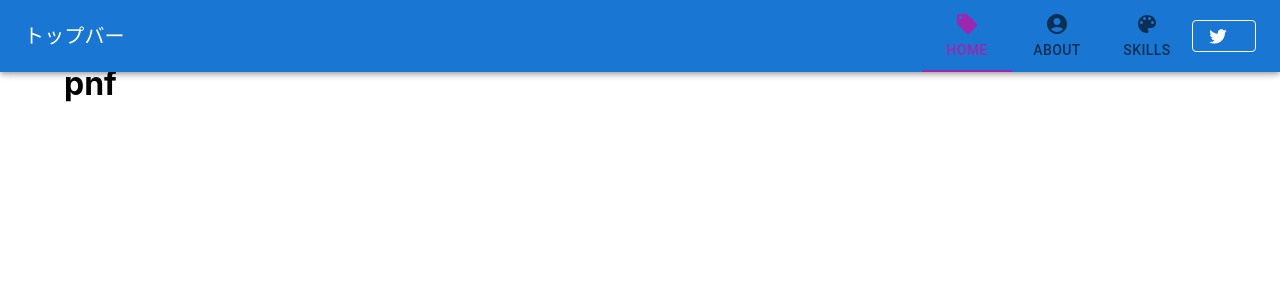
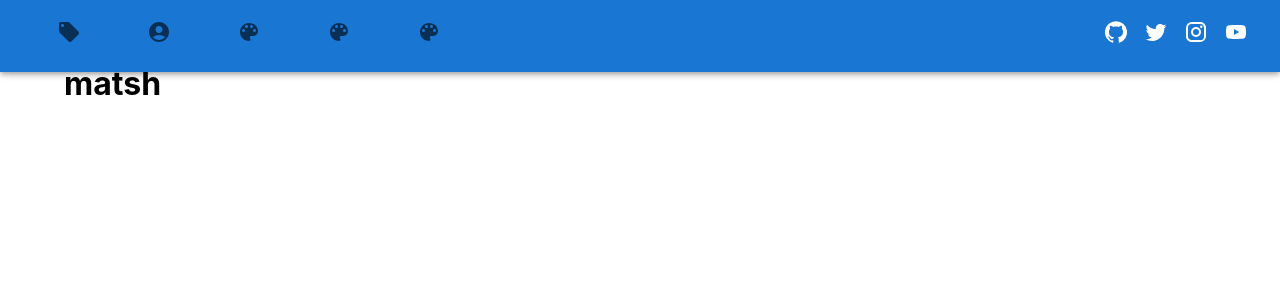
Before and after one commit to mattsunkun/portfolio, a React (Create React App) app: page /home in a window 1280 px wide. Shown: the top 300 px of the page. Built offline with nearby package versions, Linux system fonts and the light colour scheme.

Commit message:
<basing>

```diff
--- a/src/App.tsx
+++ b/src/App.tsx
@@ -35,7 +35,8 @@ const App: React.FC = () => {
         <TopBar pageMode={pageMode} setPageMode={setPageMode} />
         <Container className="main-content">
           <Routes>
-            <Route path="/" element={<Home pageMode={pageMode} />} />
+            <Route path="/" element={<Home />} />
+            <Route path="/home" element={<Home />} />
             <Route path="/about" element={<About />} />
             <Route path="/skills" element={<Skills />} />
             <Route path="/products" element={<Products />} />
--- a/src/components/TopBar.tsx
+++ b/src/components/TopBar.tsx
@@ -3,7 +3,11 @@ import React from 'react';
 
 
 // mui
+import GitHubIcon from '@mui/icons-material/GitHub';
 import TwitterIcon from '@mui/icons-material/Twitter';
+import InstagramIcon from '@mui/icons-material/Instagram';
+import YouTubeIcon from '@mui/icons-material/YouTube';
+
 import AppBar from '@mui/material/AppBar';
 import Box from '@mui/material/Box';
 import Toolbar from '@mui/material/Toolbar';
@@ -14,37 +18,46 @@ import AccountCircleIcon from '@mui/icons-material/AccountCircle';
 import ColorLensIcon from '@mui/icons-material/ColorLens';
 import Tabs from '@mui/material/Tabs';
 import Tab from '@mui/material/Tab';
+import { IconButton } from '@mui/material';
 
-import { home, about, skills, products, history, pnf } from '../pages';
+import { ePage } from '../pages';
+import { Link } from 'react-router-dom';
 
 const TopBar: React.FC<{ pageMode: symbol, setPageMode: React.Dispatch<React.SetStateAction<symbol>> }> = (props) => {
 
-  const handleChange = (event: React.SyntheticEvent, newValue: symbol) => {
-    props.setPageMode(newValue);
-  };
+  // const handleChange = (event: React.SyntheticEvent, newValue: symbol) => {
+  //   //     props.setPageMode(newValue);
+  // };
 
   return (
     <>
       <Box className="top-bar" sx={{ top: 0, left: 0, width: "100%" }}>
         <AppBar sx={{ height: "9vh" }} position="fixed">
           <Toolbar>
-            <Typography variant="h6" component="div" sx={{ flexGrow: 1, cursor: "pointer" }}
+            {/* <Typography variant="h6" component="div" sx={{ flexGrow: 1, cursor: "pointer" }}
               onClick={() => window.scrollTo({ top: 0, behavior: "smooth" })}
             >
               トップバー
-            </Typography>
+            </Typography> */}
 
             <Tabs
-              value={props.pageMode}
-              onChange={handleChange}
+              // value={props.pageMode}
+              // onChange={handleChange}
+              sx={{ flexGrow: 1, cursor: "pointer" }}
               aria-label="icon label tabs example"
               textColor="secondary"
               indicatorColor="secondary">
-              <Tab icon={<LocalOfferIcon />} label="home" value={home} />
-              <Tab icon={<AccountCircleIcon />} label="about" value={about} />
-              <Tab icon={<ColorLensIcon />} label="skills" value={skills} />
+              <Tab icon={<LocalOfferIcon />} component={Link} to={ePage.home} />
+              <Tab icon={<AccountCircleIcon />} component={Link} to={ePage.about} />
+              <Tab icon={<ColorLensIcon />} component={Link} to={ePage.skills} />
+              <Tab icon={<ColorLensIcon />} component={Link} to={ePage.products} />
+              <Tab icon={<ColorLensIcon />} component={Link} to={ePage.history} />
             </Tabs>
-            <Button color="inherit" variant="outlined" startIcon={<TwitterIcon />} onClick={() => { props.setPageMode(about) }} />
+            {/* <Button color="inherit" variant="outlined" startIcon={<TwitterIcon />} component={Link} to={"asdf"} /> */}
+            <IconButton color="inherit" aria-label="Github" component={Link} to={"https://github.com/mattsunkun"} ><GitHubIcon /></IconButton>
+            <IconButton color="inherit" aria-label="Twitter" component={Link} to={"https://twitter.com/mattsunkun1221"} ><TwitterIcon /></IconButton>
+            <IconButton color="inherit" aria-label="Instagram" component={Link} to={"https://www.instagram.com/mattsunkun/"} ><InstagramIcon /></IconButton>
+            <IconButton color="inherit" aria-label="YouTube" component={Link} to={"https://www.youtube.com/channel/UCaamzbGKGG3YovpUmutQVag"} ><YouTubeIcon /></IconButton>
           </Toolbar>
         </AppBar>
       </Box>
--- a/src/pages/Home.tsx
+++ b/src/pages/Home.tsx
@@ -4,9 +4,9 @@ import { BrowserRouter, Routes, Route, useNavigate, } from "react-router-dom";
 
 
 export const home: symbol = Symbol("home");
-export const Home: FC<{ pageMode: symbol }> = (props) => {
-  const navigate = useNavigate();
-  useEffect(() => { navigate(props.pageMode.toString()) }, [props.pageMode]);
+export const Home = () => {
+  // const navigate = useNavigate();
+  // useEffect(() => { navigate(props.pageMode.toString()) }, [props.pageMode]);
   return (
     <>
       <h1>matsh</h1>
--- a/src/pages/index.ts
+++ b/src/pages/index.ts
@@ -1,6 +1,15 @@
-export * from './Home';
-export * from './About';
-export * from './Skills';
-export * from './Products';
-export * from './History';
-export * from './Pnf';
+// export * from './Home';
+// export * from './About';
+// export * from './Skills';
+// export * from './Products';
+// export * from './History';
+// export * from './Pnf';
+
+export enum ePage {
+    home = "",
+    about = "about",
+    skills = "skills",
+    products = "products",
+    history = "history",
+    pnf = "pnf",
+}
```
